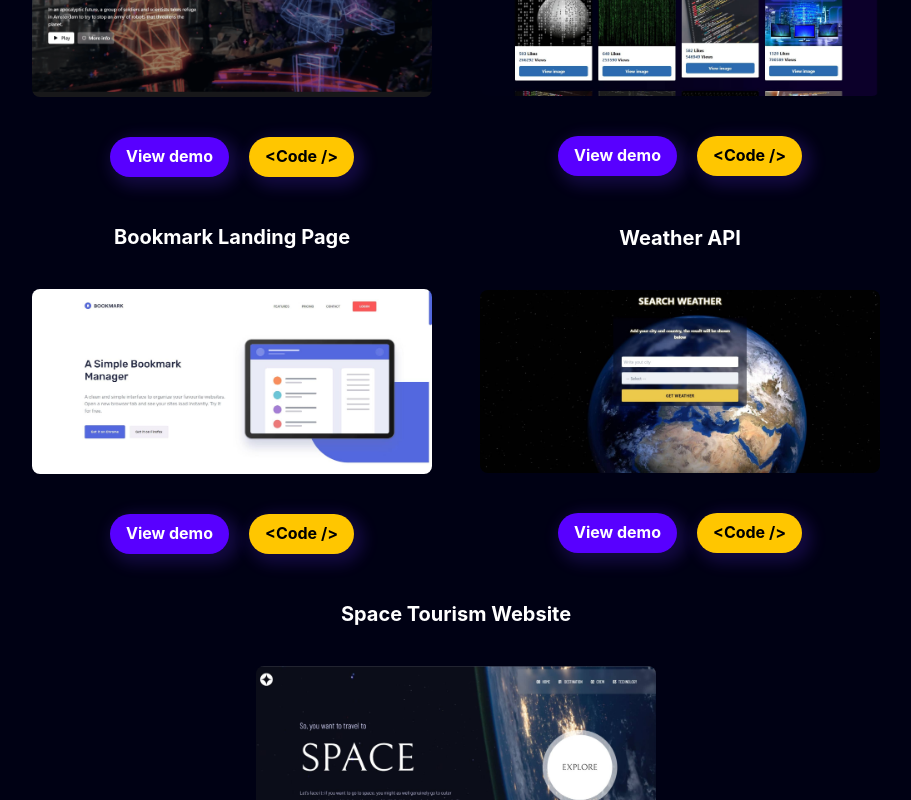
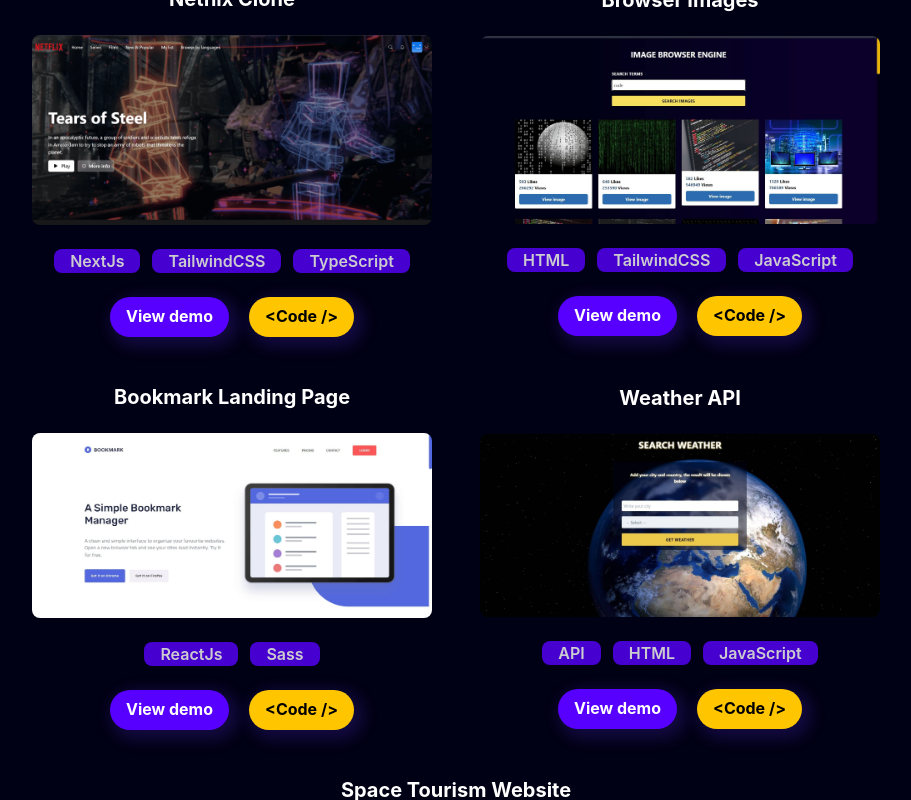
Before and after one commit to alexisdlr/alxsdlr-portfolio-web, a React (Vite) app: page / in a window 1280 px wide. Shown: the part 2840-3640 px from the top of the page, without its empty margins (184-1095 px from the left). Built offline with nearby package versions, Linux system fonts and the light colour scheme.

Commit message:
added tags to projects card

```diff
--- a/src/Layouts/Projects.jsx
+++ b/src/Layouts/Projects.jsx
@@ -1,6 +1,6 @@
 import { Flex, Heading, Text } from "@chakra-ui/react";
 import { motion } from "framer-motion";
-import Project from "../components/Projects/Project";
+import ListProjects from "../components/Projects/ListProject";
 const Projects = () => {
   return (
     <>
@@ -13,6 +13,7 @@ const Projects = () => {
         <Flex
           id="projects"
           as={"section"}
+          my={{ base: "24", md: "36" }}
           minH={{base: '85vh', md: '100vh'}}
           justify={"center"}
           align={{ base: "center", md: "flex-start" }}
@@ -33,7 +34,7 @@ const Projects = () => {
             A little section of my recents web projects
           </Text>
 
-          <Project />
+          <ListProjects />
         </Flex>
       </motion.div>
     </>
--- /dev/null
+++ b/src/components/Projects/ListProject.jsx
@@ -0,0 +1,24 @@
+import { Flex, Heading, Stack, Image } from "@chakra-ui/react";
+import { motion } from "framer-motion";
+import { ButtonPrimary } from "../Button";
+import { variants } from "../../constants/variants";
+import projectsData from "./projects";
+import ProjectCard from "./ProjectCard";
+const Project = () => {
+  return (
+    <Stack
+      spacing={{ base: 16, md: 8 }}
+      px={{ base: 4, md: 8 }}
+      direction={{ base: "column", md: "row" }}
+      justify={"center"}
+      align={"center"}
+      wrap={"wrap"}
+      rowGap={8}
+    >
+      {projectsData.map((project, index) => (
+        <ProjectCard project={project} index={index} key={project.id} />
+      ))}
+    </Stack>
+  );
+};
+export default Project;
--- a/src/components/Projects/Project.jsx
+++ /dev/null
@@ -1,74 +0,0 @@
-import { Flex, Heading, Stack, Image } from "@chakra-ui/react";
-import { motion } from "framer-motion";
-import { ButtonPrimary } from "../Button";
-import listProjects from "./listProjects";
-import { variants } from "../../constants/variants";
-const Project = () => {
-  return (
-    <Stack
-      spacing={{ base: 16, md: 8 }}
-      px={{ base: 4, md: 8 }}
-      direction={{ base: "column", md: "row" }}
-      justify={"center"}
-      align={"center"}
-      wrap={"wrap"}
-      rowGap={8}
-    >
-      {listProjects.map(({ title, src, id, url, code }, index) => (
-        <motion.div
-          key={id}
-          initial={"hidden"}
-          whileInView={"visible"}
-          custom={{ delay: (index + 1) * 0.1 }}
-          variants={variants}
-          viewport={{ once: false }}
-        >
-          <Flex
-            direction={"column"}
-            justify={"center"}
-            align={"center"}
-            gap={10}
-            p={{ base: 8, md: 2 }}
-            _hover={{ opacity: 0.8, transition: "300ms" }}
-          >
-            <Heading fontSize={{ base: "1rem", md: "xl" }}>{title}</Heading>
-            <Image alt={title} src={src} maxW={400} rounded={8} />
-            <Flex gap={5}>
-              <ButtonPrimary
-                href={url}
-                rounded={"full"}
-                bg={"purple"}
-                color={"white"}
-                fontWeight={"bold"}
-                boxShadow="rgb(99 51 255 / 19%) 5px 5px 15px 5px"
-                _hover={{
-                  opacity: 0.8,
-                  transform: "translateY(-3px)",
-                }}
-                _active={{ opacity: 0.5 }}
-              >
-                View demo
-              </ButtonPrimary>
-              <ButtonPrimary
-                href={code}
-                rounded={"full"}
-                bg={"yellow"}
-                color={"black"}
-                fontWeight={"bold"}
-                boxShadow="rgb(99 51 255 / 19%) 5px 5px 15px 5px"
-                _hover={{
-                  opacity: 0.8,
-                  transform: "translateY(-3px)",
-                }}
-                _active={{ opacity: 0.5 }}
-              >
-                {"<Code />"}
-              </ButtonPrimary>
-            </Flex>
-          </Flex>
-        </motion.div>
-      ))}
-    </Stack>
-  );
-};
-export default Project;
--- /dev/null
+++ b/src/components/Projects/ProjectCard.jsx
@@ -0,0 +1,65 @@
+import { motion } from "framer-motion";
+import { variants } from "../../constants/variants";
+import { Flex, Heading, Image, Text } from "@chakra-ui/react";
+import { ButtonPrimary } from "../Button";
+
+const ProjectCard = ({ project, index }) => {
+  return (
+    <motion.div
+      initial={"hidden"}
+      whileInView={"visible"}
+      custom={{ delay: (index + 1) * 0.1 }}
+      variants={variants}
+      viewport={{ once: false }}
+    >
+      <Flex
+        direction={"column"}
+        justify={"center"}
+        align={"center"}
+        gap={6}
+        p={{ base: 8, md: 2 }}
+        _hover={{ opacity: 0.8, transition: "300ms" }}
+      >
+        <Heading fontSize={{ base: "1rem", md: "xl" }}>{project.title}</Heading>
+        <Image alt={project.title} src={project.src} maxW={400} rounded={8} />
+        <Flex gap={3} p={0} my={0}>
+        {project.technologies.map((tec) => <Text opacity={0.8} bg={'purple'} color={'white'} rounded={8} fontWeight={600} px={4} as={'span'}>{tec}</Text>)}
+        </Flex>
+        <Flex gap={5}>
+          <ButtonPrimary
+            href={project.url}
+            rounded={"full"}
+            bg={"purple"}
+            color={"white"}
+            fontWeight={"bold"}
+            boxShadow="rgb(99 51 255 / 19%) 5px 5px 15px 5px"
+            _hover={{
+              opacity: 0.8,
+              transform: "translateY(-3px)",
+            }}
+            _active={{ opacity: 0.5 }}
+          >
+            View demo
+          </ButtonPrimary>
+          <ButtonPrimary
+            href={project.code}
+            rounded={"full"}
+            bg={"yellow"}
+            color={"black"}
+            fontWeight={"bold"}
+            boxShadow="rgb(99 51 255 / 19%) 5px 5px 15px 5px"
+            _hover={{
+              opacity: 0.8,
+              transform: "translateY(-3px)",
+            }}
+            _active={{ opacity: 0.5 }}
+          >
+            {"<Code />"}
+          </ButtonPrimary>
+        </Flex>
+      </Flex>
+    </motion.div>
+  );
+};
+
+export default ProjectCard;
--- a/src/components/Projects/listProjects.js
+++ b/src/components/Projects/projects.js
@@ -1,16 +1,18 @@
 import { images } from "../../assets/images";
 
-const listProjects = [
+const projectsData = [
   {
     id: 1 ,
     title: 'Netflix Clone' ,
     src: images.netflix,
+    technologies: ['NextJs', 'TailwindCSS', 'TypeScript'],
     url: 'https://netflix-clone-nextjs-dun.vercel.app/',
     code: 'https://github.com/alexisdlr/netflix-clone-nextjs'
   },
   {
     id: 2 ,
     title: 'Browser Images',
+    technologies: ['HTML', 'TailwindCSS', 'JavaScript'],
     src: images.browser,
     url: 'https://images-browser.vercel.app/',
     code: 'https://github.com/alexisdlr/Images-Browser'
@@ -19,6 +21,7 @@ const listProjects = [
   {
     id: 3 ,
     title: 'Bookmark Landing Page',
+    technologies: ['ReactJs', 'Sass'],
     src: images.book,
     url: 'https://bookmark-landing-page-two.vercel.app/',
     code: 'https://github.com/alexisdlr/Bookmark-landing-page'
@@ -26,6 +29,7 @@ const listProjects = [
   {
     id: 4 ,
     title: 'Weather API',
+    technologies: ['API', 'HTML', 'JavaScript'],
     src: images.weather,
     url: 'https://weather-finder-silk.vercel.app/',
     code: 'https://github.com/alexisdlr/WEATHER-FINDER'
@@ -33,10 +37,11 @@ const listProjects = [
     {
       id: 5 ,
       title: 'Space Tourism Website',
+      technologies: ['HTML', 'SASS', 'javaScript'],
       src: images.space,
       url: 'https://space-tourism-website-delta.vercel.app/',
       code: 'https://github.com/alexisdlr/Space-Tourism-Website'
     }
 
 ]
-export default listProjects
+export default projectsData
```
